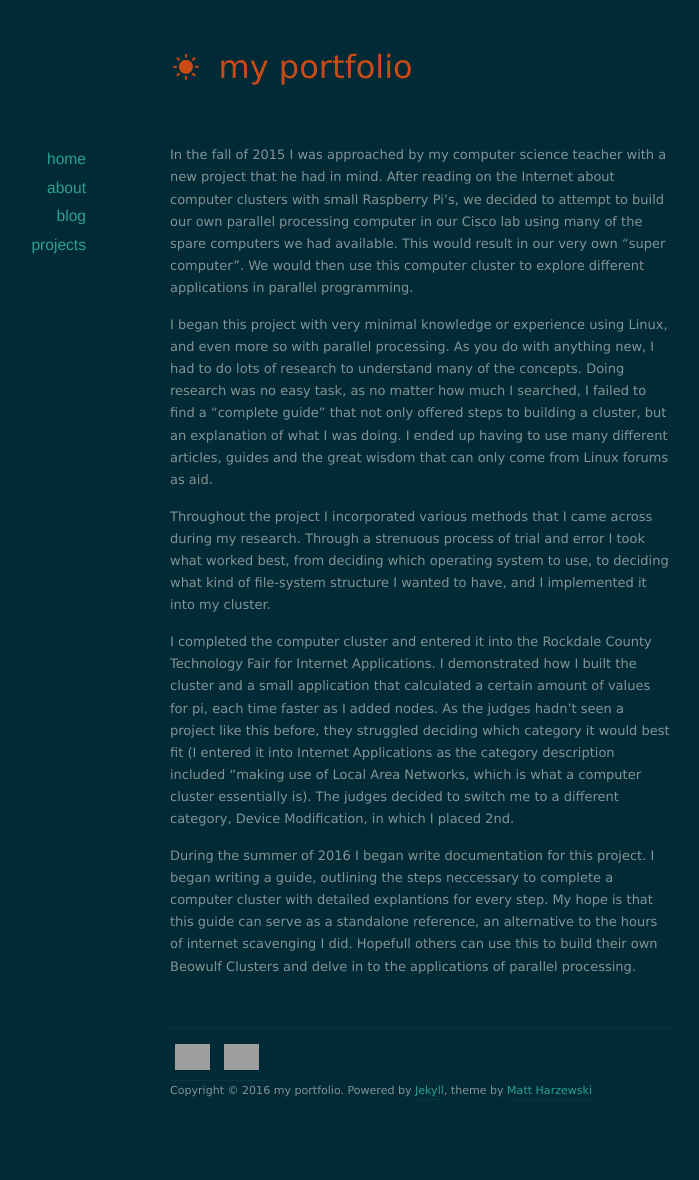
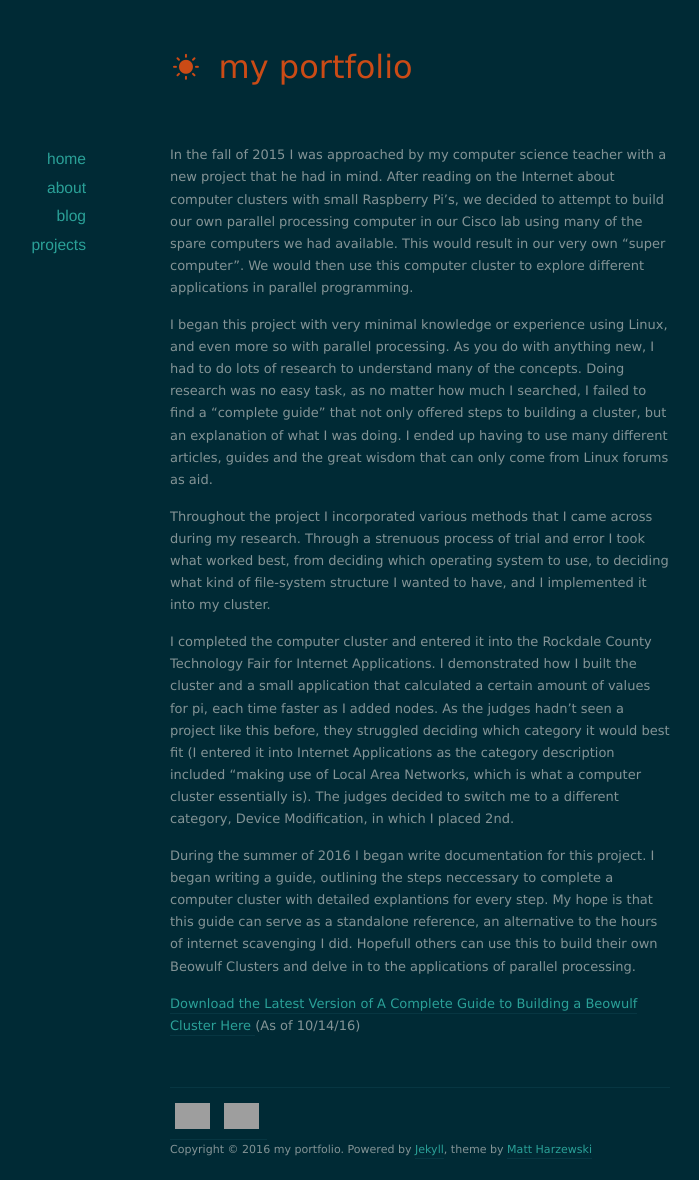
Before and after one commit to luisp23/luisp23.github.io, a Jekyll site: the page built from projects/cluster.markdown, in a window 1280 px wide, cut to the strip 0-1180 px from the top of the page. Shown: the whole strip, without its empty margins (220-919 px from the left). Built offline with Jekyll 4.4.1, drawn with Linux system fonts in a browser that asks for light colours; nearby versions of some CDN libraries; before the commit the page ends 1120 px from its top, so only the background shows below that; grey boxes are pictures that could not be loaded.

Commit message:
Update cluster.markdown

```diff
--- a/projects/cluster.markdown
+++ b/projects/cluster.markdown
@@ -14,3 +14,6 @@ I completed the computer cluster and entered it into the Rockdale County Technol
 
 
 During the summer of 2016 I began write  documentation for this project. I began writing a guide, outlining the steps neccessary to complete a computer cluster with detailed explantions for every step. My hope is that this guide can serve as a standalone reference, an alternative to the hours of internet scavenging I did. Hopefull others can use this to build their own Beowulf Clusters and delve in to the applications of parallel processing.
+
+<a href="/projects/BeowulfClusterGuideLP "> Download the Latest Version of A Complete Guide to Building a
+Beowulf Cluster Here </a> (As of 10/14/16)
```
